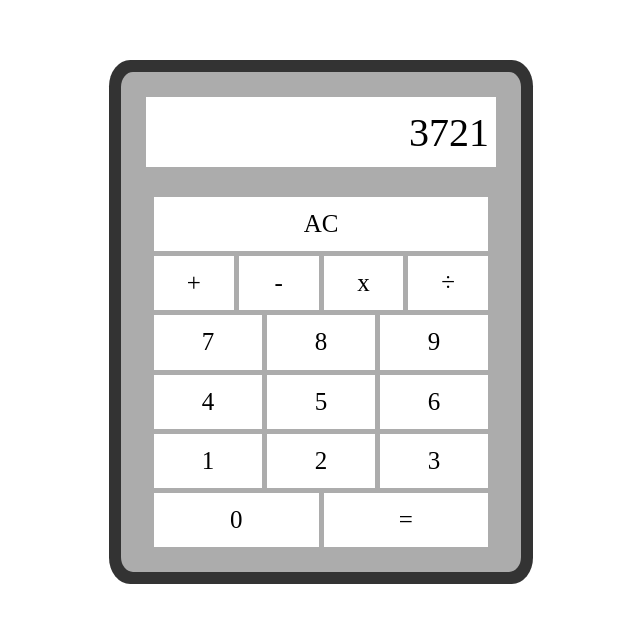
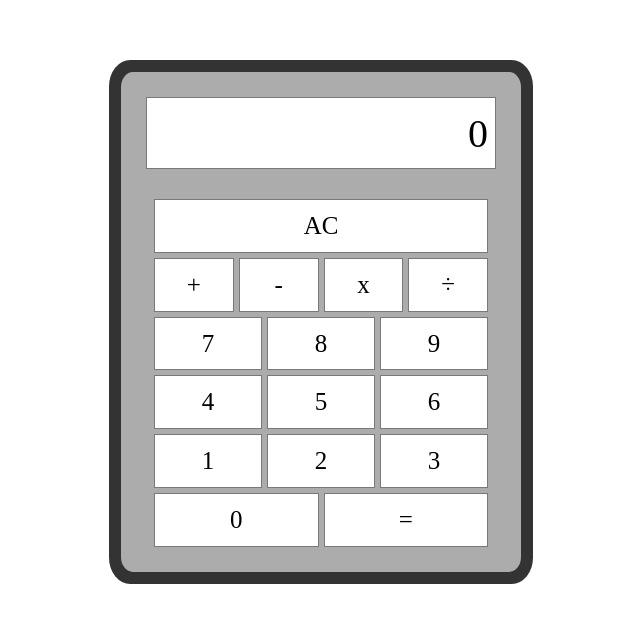
Before and after one commit to derre3/calculator-js, a plain HTML site: page index.html in a window 1280 px wide. Shown: the part 148-770 px from the top of the page, without its empty margins (319-959 px from the left). Drawn offline with Linux system fonts and the light colour scheme.

Commit message:
add border to buttons

```diff
--- a/index.html
+++ b/index.html
@@ -14,7 +14,7 @@
     <div class="calculator-container">
         <div class="calculator-shell">
             <div class="display-container">
-                <div class="calculator-display">3721</div>
+                <div class="calculator-display">0</div>
             </div>
             <div class="button-container">
                 <div class="row-container">
--- a/styles.css
+++ b/styles.css
@@ -63,3 +63,10 @@ body {
     gap: 5px;
     margin-bottom: 25px;
 }
+
+.button,
+.calculator-display {
+    border-color: #797979;
+    border-width: 1px;
+    border-style: solid;
+}
```
